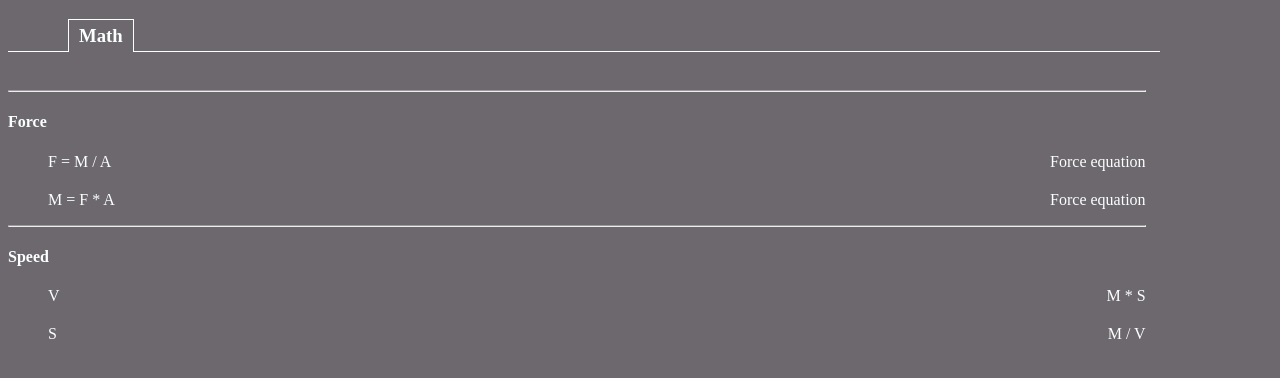
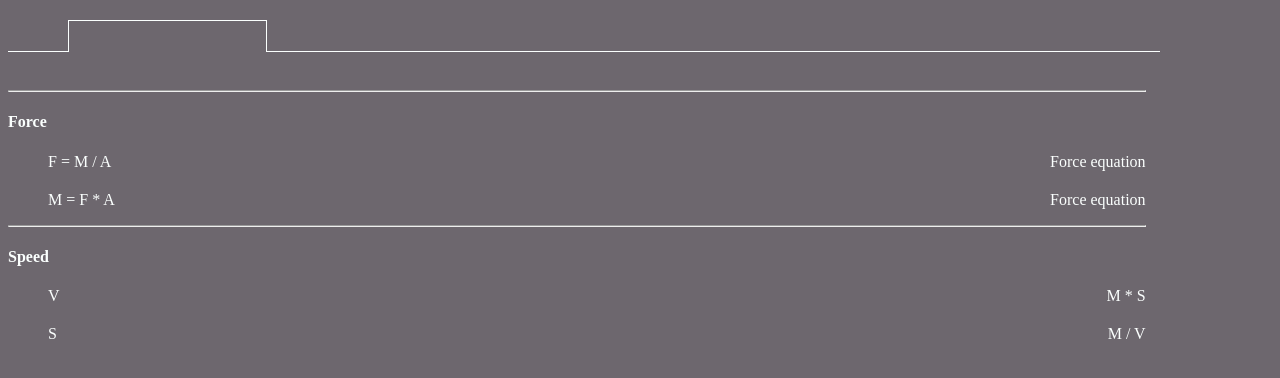
Before and after one commit to FrodeBerg/Formulary2.0, a plain HTML site: page index.html in a window 1280 px wide. Drawn offline with nearby package versions, Linux system fonts and the light colour scheme.

Commit message:
working regex and category sort

```diff
--- a/index.html
+++ b/index.html
@@ -21,7 +21,7 @@
 
     <body>
         <nav class="header">
-            <h3>Math</h3>
+            <input type="text" autofocus oninput="input(this.value)">
         </nav>
         <div class="fade"></div>
         <main>
--- a/index.js
+++ b/index.js
@@ -1,30 +1,50 @@
 document.addEventListener('DOMContentLoaded', () => {
     get_data();
 })
+
+// Restrictions filled with regex patterns for category, formula, variable
+let restrictions = {
+    "category": [],
+    "formula": []
+}
+
+// Original data containging all formulas and categories
+let original_data = null
 
 function get_data() {
     fetch("https://frodeberg.github.io/Formulary2.0/data.json")
     .then(Response => Response.json())
     .then(data => {
-        // Parse data and loop through every category
-        data.category.forEach(category => {
+        original_data = data
+        get_categories()
+    });
+}
+
+function get_categories() {
+    document.getElementById("categories").innerHTML = "";
+    // Loop through every category
+    original_data.category.forEach(category => {
         append_category(category)
-        })
     });
 }
 
 function append_category(category) {
+    if (check_category(category)) {
         // Categories tab
         nav = document.getElementById("categories")
+        div = document.createElement("div")
 
         // Title and hr for each category
         hr = document.createElement("hr")
         h4 = document.createElement("h4");
         h4.innerHTML = category.title;
-    nav.append(hr, h4)
+        div.append(hr, h4)
 
+        let formula_exsits = false
         // Formula and description for each equation
         category.equations.forEach(equation => {
+            if (check_formula(Object.keys(equation)[0])){
+                formula_exsits = true
                 ul = document.createElement("ul");
 
                 // Formula
@@ -36,6 +56,79 @@ function append_category(category) {
                 description = document.createElement("li")
                 description.innerHTML = Object.values(equation)
                 ul.append(description)
-        nav.append(ul)
+                div.append(ul)
+            }
         });
+        if (formula_exsits) nav.append(div);
     }
+}
+
+// Check every category to see if it exsists in restrictions
+function check_category(category) {
+    valid = false
+    if (restrictions["category"].length == 0) {
+        return true
+    }
+
+    restrictions["category"].forEach(word => {
+        title = category.title.toLowerCase();
+        word = word.toLowerCase();
+        if (title.includes(word)) valid = true;
+    });
+
+    return valid
+}
+
+// Check formula to see if it matches restrictions
+function check_formula(formula) {
+    let reg = "";
+    let restriction = restrictions["formula"]
+    let i = 0
+    while (i < restriction.length){
+        // If and skip
+        if (restriction[i] == "&"){
+            i++;
+            continue;
+        }
+        // If equal add and skip
+        reg += ".*"
+        if (restriction[i] == "="){
+            i++;
+            reg += "=";
+            continue;
+        }
+
+        // For every consecutive variable add a "|" between and enclose in "()"
+        reg += "(" + restriction[i];
+        while (restriction[i + 1] != "=" && restriction[i + 1] != "&" && i + 1 < restriction.length){
+            reg += "|" + restriction[i+1]
+            i++;
+        }
+        reg += ")";
+        i++;
+    }
+
+    reg = new RegExp(reg);
+    return (reg.test(formula));
+}
+
+// Function that understands what user types in
+function input(text) {
+
+    // Clear previous restrictions
+    restrictions["formula"] = []
+    restrictions["category"] = []
+
+    words = text.split(" ")
+    words.forEach(word => {
+        if (word != "") {
+            // Words over length 2 is counted as category otherwise as variable in formula
+            restriction = word.length > 2 ? "category" : "formula";
+            restrictions[restriction].push(word)
+        }
+    });
+    get_categories()
+}
+
+
+// Ai functions to solve formulas
--- a/style.css
+++ b/style.css
@@ -10,7 +10,7 @@ body {
 
 .header {
     position: fixed;
-    top: 0;
+    top: 20px;
     margin-top: 0;
     border-bottom: solid #FBFFFE 1px;
     background-color: var(--backgroundcolor);
@@ -21,16 +21,18 @@ nav {
     width: 90%;
 }
 
-h3 {
+input {
     margin-bottom: -1px;
     margin-left: 60px;
     padding: 10px;
     padding-top: 5px;
     padding-bottom: 5px;
-    width: fit-content;
+    height: 21px;
     border: solid var(--textcolor) 1px;
     border-bottom: none;
+    outline: none;
     background-color: var(--backgroundcolor);
+    color: var(--textcolor);
 }
 
 ul {
```
Lines whose indentation alone changed are shown as unchanged.
